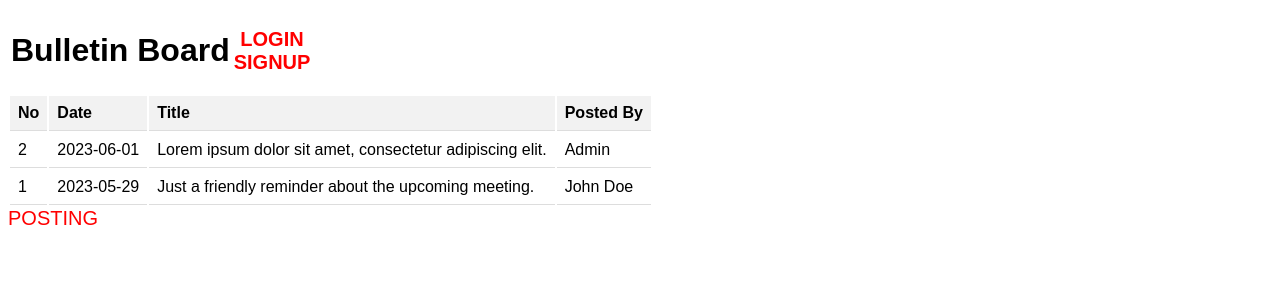
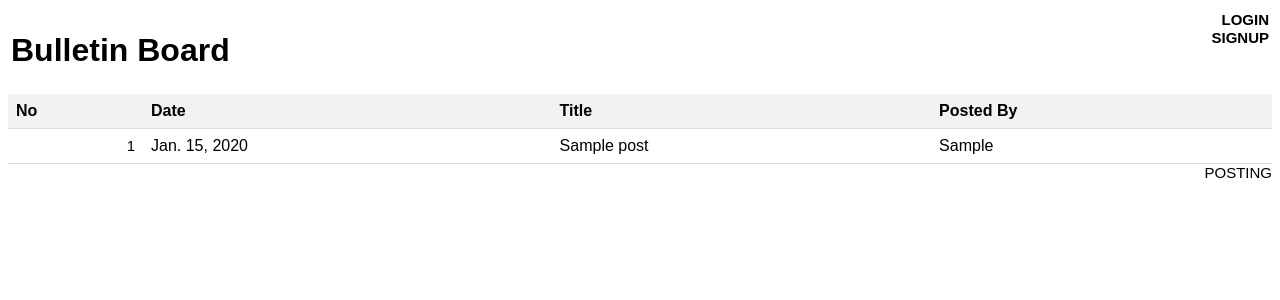
Before and after one commit to ohk4067/project, a Django app: page / in a window 1280 px wide. Shown: the top 300 px of the page. Run offline with Django 4.2, Linux system fonts and the light colour scheme; tables that the repository leaves empty hold one stand-in row (values such as "Sample post"); lists and menus that the app fills with data are empty.

Commit message:
20230626NOTE

```diff
--- a/firstproject/static/css/index.css
+++ b/firstproject/static/css/index.css
@@ -1,7 +1,7 @@
 body {
     font-family: Arial, sans-serif;
   }
-  .mainpost table {
+  .mainpost {
     border-collapse: collapse;
     width: 100%;
   }
@@ -16,8 +16,18 @@ body {
   .mainpost tr:hover {
     background-color: #f5f5f5;
   }
-a {
-  color: red;
-  font-size: 20px;
-  text-decoration: none;
-}
+  .logintable {
+    width: 100%;
+  }
+  .titleinfo{
+    float: left;
+  }
+  .logininfo {
+    float: right;
+  }
+  a {
+    color: black;
+    font-size: 15px;
+    text-decoration: none;
+    float: right;
+  }
--- a/firstproject/static/script/index.js
+++ b/firstproject/static/script/index.js
@@ -1,4 +1,7 @@
-function test1(){
+function goToDetail(postId) {
+    // postId를 사용하여 상세화면 URL을 생성
+    var detailUrl = "/posting/" + postId;
 
-    alert("success")
-}
+    // 상세화면으로 이동
+    window.location.href = detailUrl;
+  }
--- a/firstproject/urls.py
+++ b/firstproject/urls.py
@@ -27,8 +27,7 @@ urlpatterns = [
      path('logout',myapp.views.logout_view,name="logout"),
      path('save/',myapp.views.save,name="save"),
      path('new_post/', myapp.views.write),
-     path('blog/', myapp.views.blog, name="blog"),
-     path('blog/<int:pk>',myapp.views.posting,name="posting"),
+     path('posting/<int:no>', myapp.views.posting, name="posting"),
      path('signup/', myapp.views.signup, name='signup')
 ]
 
--- a/myapp/models.py
+++ b/myapp/models.py
@@ -17,7 +17,6 @@ class User(AbstractUser):
 
 class Post(models.Model):
 	no = models.BigAutoField(primary_key=True)
-	user = models.CharField(max_length = 150)
 	title = models.CharField(max_length = 150)
 	message = models.TextField()
 	image = models.ImageField(blank=True, null=True)
@@ -26,9 +25,8 @@ class Post(models.Model):
 
 class Subpost(models.Model):
 	comentno = models.BigAutoField(primary_key=True)
-	user = models.CharField(max_length = 150)
 	coment = models.TextField()
-	comentdate = models.DateField()
+	comentdate = models.DateTimeField()
 	comentwriter = models.CharField(max_length = 150,null=True)
 	post = models.ForeignKey(Post, on_delete=models.CASCADE,null=True)
 
--- a/myapp/templates/index.html
+++ b/myapp/templates/index.html
@@ -10,13 +10,13 @@
   <title>Bulletin Board</title>
 </head>
 <body>
-  <table>
+  <table class="logintable">
     <tr>
-      <th><h1>Bulletin Board</h1></th>
+      <th class="titleinfo"><h1>Bulletin Board</h1></th>
       {% if user.is_active %}
-      <th><a>{{ user.first_name }}{{ user.last_name }}</a><br><a href="{% url 'logout' %}">LOGOUT</a></th>
+      <th class="logininfo"><a>{{ user.first_name }}{{ user.last_name }}</a><br><a href="{% url 'logout' %}">LOGOUT</a></th>
       {% else %}
-      <th><a href="/login/">LOGIN</a><br><a href="/signup/">SIGNUP</a></th>
+      <th class="logininfo"><a href="/login/">LOGIN</a><br><a href="/signup/">SIGNUP</a></th>
 
       {% endif %}
     </tr>
@@ -27,18 +27,14 @@
       <th>Title</th>
       <th>Posted By</th>
     </tr>
+    {% for post in posts %}
     <tr>
-      <td>2</td>
-      <td>2023-06-01</td>
-      <td>Lorem ipsum dolor sit amet, consectetur adipiscing elit.</td>
-      <td>Admin</td>
+      <td><a href="posting/{{post.no}}">{{post.no}}</td>
+      <td>{{post.date}}</td>
+      <td>{{post.title}}</td>
+      <td>{{post.writer}}</td>
     </tr>
-    <tr>
-      <td>1</td>
-      <td>2023-05-29</td>
-      <td>Just a friendly reminder about the upcoming meeting.</td>
-      <td>John Doe</td>
-    </tr>
+    {% endfor %}
     <!-- Add more rows for additional bulletin board entries -->
   </table>
   {% if user.is_active %}
--- a/myapp/templates/write.html
+++ b/myapp/templates/write.html
@@ -18,9 +18,8 @@
         CONTENT<br>
         <textarea rows="10" cols="50" name="message"></textarea><br>
         <input type="file" name="image" value="IMAGE"><br>
-        <input type="text" name="writer" value="{{ user.first_name }}{{ user.last_name }}">
+        <input type="hidden" name="writer" value="{{ user.first_name }}{{ user.last_name }}">
         <input type="submit" value="POST">
-        {{ form.as_p }}
     </form>
     <a href="/">MENU</a>
 </body>
--- a/myapp/views.py
+++ b/myapp/views.py
@@ -1,15 +1,17 @@
 from django.shortcuts import render, redirect
 from django.http import HttpResponse
 from django.views.decorators.csrf import csrf_exempt
-from .models import User
+from .models import Post
 from django.contrib.auth import authenticate,login,logout
 from .forms import SignUpForm
 from datetime import datetime
 
+
 # Create your views here.
 def index(request):
-        user = User.objects.all()
-        context = {'users':user}
+        # post = Post.objects.all()
+        post = Post.objects.order_by('-no')
+        context = {'posts':post}
         return render(request,"index.html", context)
 
 ## Login
@@ -46,13 +48,19 @@ def signup(request):
 ## Write
 def write(request):
     if request.method == 'POST':
-        form = PostForm(request.POST)
-        if form.is_valid():
-            form.save()
-        return render(request, "index.html")
-    else:
-        form = PostForm()
-    return render(request, 'write.html', {'form': form})
+        todays = datetime.now()
+        title = request.POST.get('title')
+        message = request.POST.get('message')
+        image = request.POST.get('image')
+        writer = request.POST.get('writer')
+        my_data = Post(title=title, message=message, image=image, writer=writer,date=todays)
+        my_data.save()
+        return redirect("index")
+    return render(request, 'write.html')
+
+def posting(request, no):
+    post = Post.objects.get(no=no)
+    return render(request, 'posting.html', {'post':post})
 
 # blog.html 페이지를 부르는 blog 함수
 def blog(request):
@@ -60,13 +68,6 @@ def blog(request):
     postlist = Post.objects.all()
     # blog.html 페이지를 열 때, 모든 Post인 postlist도 같이 가져옴
     return render(request, 'blog.html', {'postlist':postlist})
-
-# blog의 게시글(posting)을 부르는 posting 함수
-def posting(request, pk):
-    # 게시글(Post) 중 pk(primary_key)를 이용해 하나의 게시글(post)를 검색
-    post = Post.objects.get(pk=pk)
-    # posting.html 페이지를 열 때, 찾아낸 게시글(post)을 post라는 이름으로 가져옴
-    return render(request, 'posting.html', {'post':post})
 
 def save(request):
     # template = loader.get_template('save.html')
```
Also changed, not shown: myapp/forms.py (+3 -15 lines), myapp/templates/posting.html (+8 -6 lines), myapp/migrations/0002_alter_post_date_alter_subpost_comentdate.py (added), myapp/migrations/0003_remove_post_user_remove_subpost_user.py (added), myapp/migrations/0004_alter_post_date.py (added).
